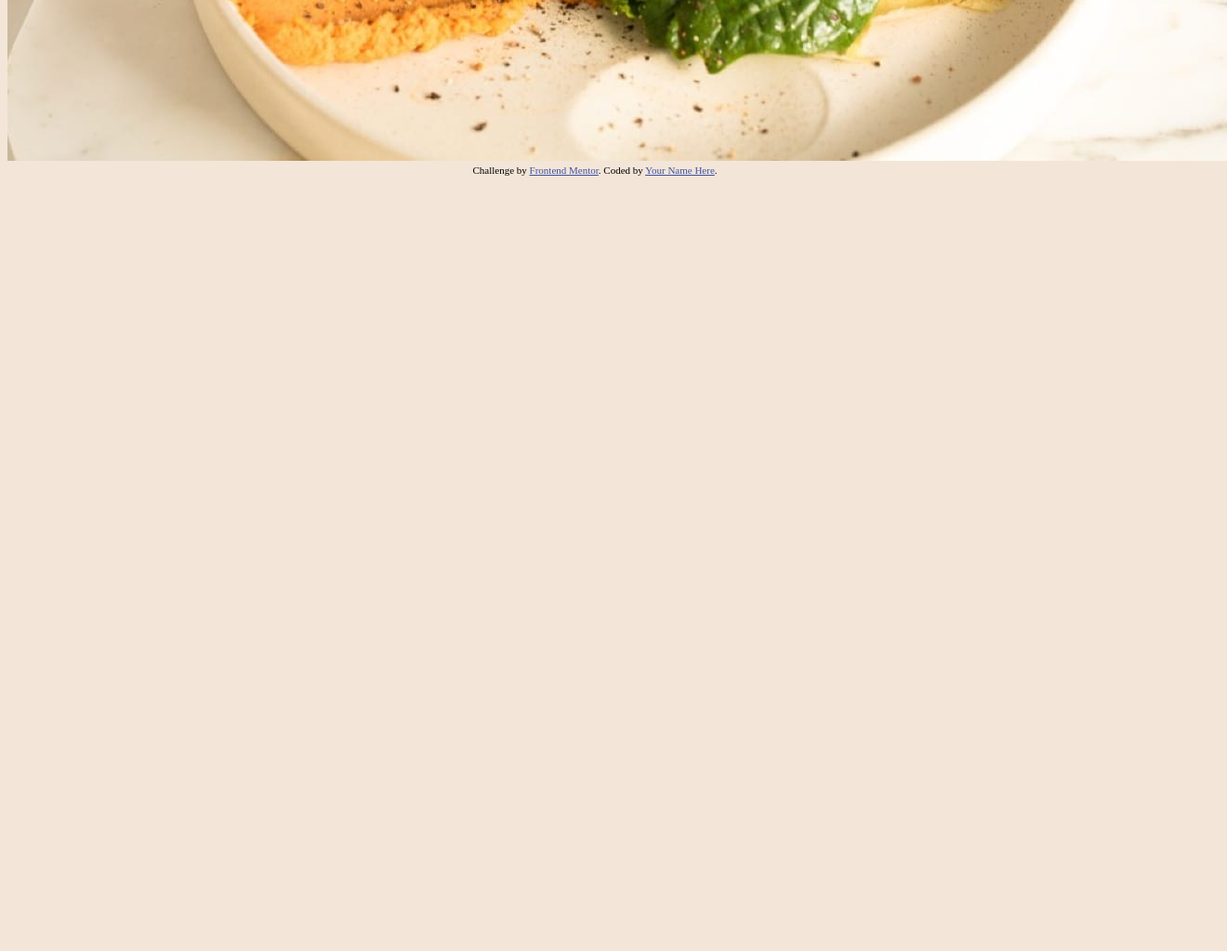
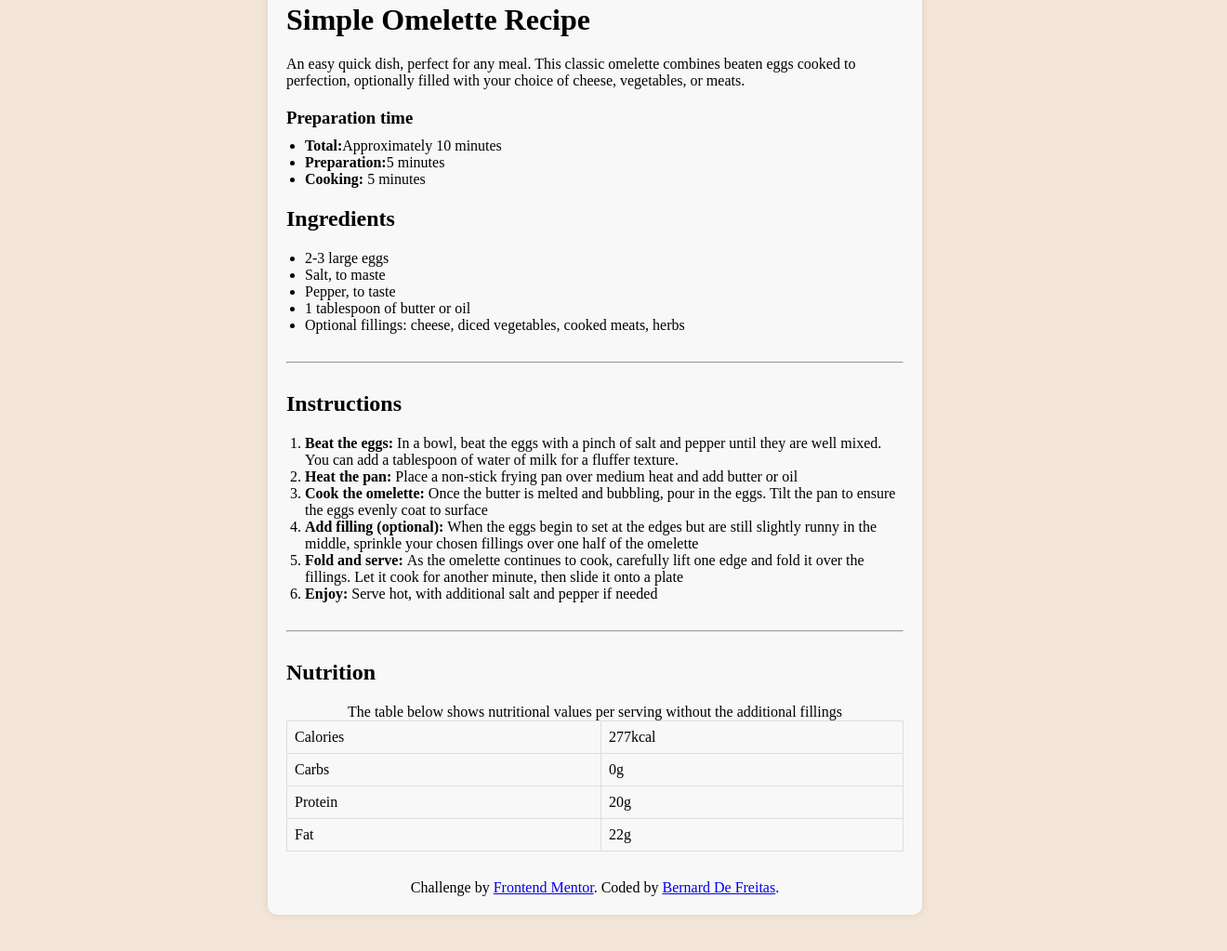
Before and after one commit to Bernard301094/recipe-page-main, a plain HTML site: page index.html in a window 1280 px wide. Shown: the part 435-1458 px from the top of the page at 93% size, 1320 px wide, since content can reach past the window. Before the commit the page ends 800 px from the top, so only its background shows below. Drawn offline with Linux system fonts and the light colour scheme.

Commit message:
Estructura terminada y algunas estilizaciones

```diff
--- a/assets/styles/styles.css
+++ b/assets/styles/styles.css
@@ -1,3 +1,68 @@
-* {
+/* apply a natural box layout model to all elements, but allowing components to change */
+html {
+    box-sizing: border-box;
+  }
+  *, *:before, *:after {
+    box-sizing: inherit;
+  }
+
+body {
     background-color: hsl(30, 54%, 90%);
+    margin: 100px 200px;
 }
+
+
+
+
+/* General styles for the background div */
+.background {
+    display: flex;
+    flex-direction: column;
+    justify-content: center;
+    width: 80%; /* Ajusta el ancho según tus necesidades */
+    margin: 0 auto; /* Centra el div horizontalmente */
+    padding: 20px; /* Espacio interior para darle un poco de respiro */
+    background-color: #f8f8f8; /* Color de fondo, ajústalo según tus preferencias */
+    box-shadow: 0 0 10px rgba(0, 0, 0, 0.1); /* Sombra para darle un poco de profundidad */
+    border-radius: 10px; /* Esquinas redondeadas */
+  }
+
+  /* Ensure the img is responsive */
+  .background img {
+    max-width: 100%;
+    height: auto;
+    border-radius: 10px;
+  }
+
+  /* General styles for the table to make it fit the container */
+  .background table {
+    width: 100%;
+    border-collapse: collapse;
+  }
+
+  .background table, .background th, .background td {
+    border: 1px solid #ddd;
+    padding: 8px;
+  }
+
+  /* Additional styles for better readability */
+  .background h1, .background h2, .background h3 {
+    margin: 10px 0;
+  }
+
+  .background p, .background ul, .background ol, .background table {
+    margin: 10px 0;
+  }
+
+  .background ul, .background ol {
+    padding-left: 20px;
+  }
+
+  .background hr {
+    margin: 20px 0;
+  }
+
+  .background .attribution {
+    margin-top: 20px;
+    text-align: center;
+  }
--- a/index.html
+++ b/index.html
@@ -8,21 +8,77 @@
   <link rel="stylesheet" href="assets/styles/styles.css">
 
   <title>Frontend Mentor | Recipe page</title>
-
-  <!-- Feel free to remove these styles or customise in your own stylesheet 👍 -->
-  <style>
-    .attribution { font-size: 11px; text-align: center; }
-    .attribution a { color: hsl(228, 45%, 44%); }
-  </style>
 </head>
 <body>
-<picture>
-  <img src="assets/images/image-omelette.jpeg" alt="">
-</picture>
+
+<div class="background">
+  <div>
+    <picture>
+      <img src="assets/images/image-omelette.jpeg" alt="">
+    </picture>
+  </div>
+
+  <h1>Simple Omelette Recipe</h1>
+  <p>An easy quick dish, perfect for any meal. This classic omelette combines beaten eggs cooked to perfection, optionally filled with your choice of cheese, vegetables, or meats.</p>
+
+  <div>
+    <h3>Preparation time</h3>
+    <ul>
+      <li><strong>Total:</strong>Approximately 10 minutes</li>
+      <li><strong>Preparation:</strong>5 minutes</li>
+      <li><strong>Cooking: </strong>5 minutes</li>
+    </ul>
+  </div>
+
+  <h2>Ingredients</h2>
+  <ul>
+    <li>2-3 large eggs</li>
+    <li>Salt, to maste</li>
+    <li>Pepper, to taste</li>
+    <li>1 tablespoon of butter or oil</li>
+    <li>Optional fillings: cheese, diced vegetables, cooked meats, herbs</li>
+  </ul>
+
+  <hr>
+
+  <h2>Instructions</h2>
+  <ol>
+    <li><strong>Beat the eggs: </strong>In a bowl, beat the eggs with a pinch of salt and pepper until they are well mixed. You can add a tablespoon of water of milk for a fluffer texture.</li>
+    <li><strong>Heat the pan: </strong>Place a non-stick frying pan over medium heat and add butter or oil</li>
+    <li><strong>Cook the omelette: </strong>Once the butter is melted and bubbling, pour in the eggs. Tilt the pan to ensure the eggs evenly coat to surface </li>
+    <li><strong>Add filling (optional): </strong>When the eggs begin to set at the edges but are still slightly runny in the middle, sprinkle your chosen fillings over one half of the omelette</li>
+    <li><strong>Fold and serve: </strong>As the omelette continues to cook, carefully lift one edge and fold it over the fillings. Let it cook for another minute, then slide it onto a plate</li>
+    <li><strong>Enjoy: </strong>Serve hot, with additional salt and pepper if needed</li>
+  </ol>
+
+  <hr>
+
+  <h2>Nutrition</h2>
+<table>
+  <caption>The table below shows nutritional values per serving without the additional fillings</caption>
+  <tr>
+    <td>Calories</td>
+    <td>277kcal</td>
+  </tr>
+  <tr>
+    <td>Carbs</td>
+    <td>0g</td>
+  </tr>
+  <tr>
+    <td>Protein</td>
+    <td>20g</td>
+  </tr>
+  <tr>
+    <td>Fat</td>
+    <td>22g</td>
+  </tr>
+</table>
 
   <div class="attribution">
     Challenge by <a href="https://www.frontendmentor.io?ref=challenge" target="_blank">Frontend Mentor</a>.
-    Coded by <a href="#">Your Name Here</a>.
+    Coded by <a href="#">Bernard De Freitas</a>.
   </div>
+</div>
+
 </body>
 </html>
```
